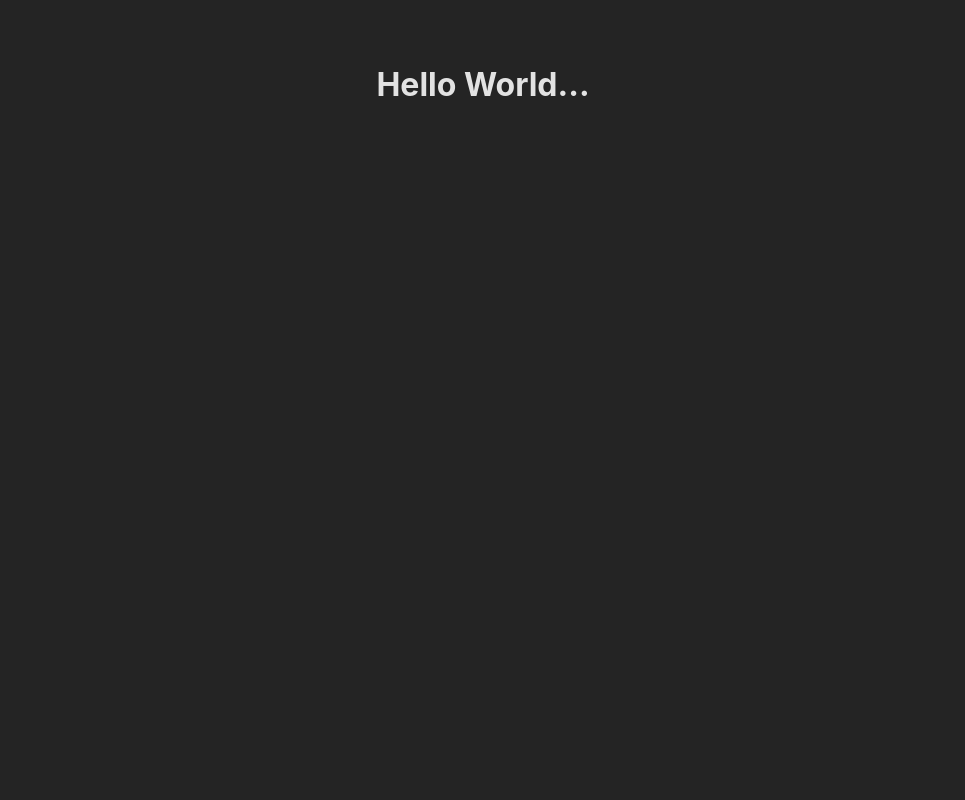
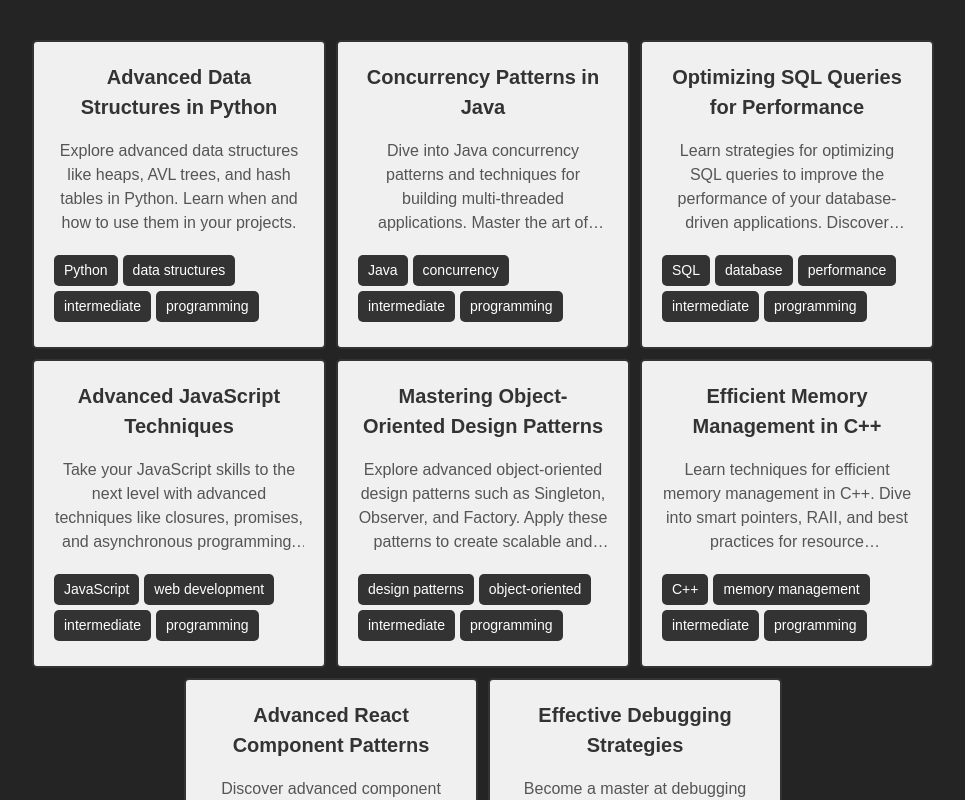
Before and after one commit to pi100000/write, a React (Vite) app in the folder frontend/: page / in a window 1280 px wide. Shown: the top 800 px of the page, without its empty margins (157-1122 px from the left). Built offline with nearby package versions, Linux system fonts and the light colour scheme.

Commit message:
feat(content-card): base styling and structure for displaying data

```diff
--- a/frontend/src/App.css
+++ b/frontend/src/App.css
@@ -4,3 +4,62 @@
   padding: 2rem;
   text-align: center;
 }
+
+.content-cards-container {
+  display: flex;
+  flex-wrap: wrap;
+  gap: 10px;
+  justify-content: center;
+}
+
+.content {
+  width: 250px;
+  height: 265px;
+}
+
+.content-card {
+  display: flex;
+  flex-direction: column;
+  padding: 20px;
+  background-color: #f0f0f0;
+  color: #333;
+  border: 2px solid #333;
+  border-radius: 5px;
+  font-family: Arial, sans-serif;
+}
+
+.content-card h2 {
+  font-size: 20px;
+  margin: 0;
+  color: #333;
+  flex: 1;
+}
+
+.content-card p {
+  font-size: 16px;
+  margin-top: 10px;
+  margin-bottom: 20px;
+  color: #555;
+  display: -webkit-box;
+  -webkit-line-clamp: 4;
+  -webkit-box-orient: vertical;
+  overflow: hidden;
+  text-overflow: ellipsis;
+}
+
+.tags {
+  display: flex;
+  flex-wrap: wrap;
+  max-height: 75px;
+  overflow-y: auto;
+}
+
+.tag {
+  background-color: #333;
+  color: white;
+  padding: 5px 10px;
+  border-radius: 5px;
+  margin-right: 5px;
+  margin-bottom: 5px;
+  font-size: 14px;
+}
--- a/frontend/src/App.tsx
+++ b/frontend/src/App.tsx
@@ -1,13 +1,16 @@
+import React from "react";
 import "./App.css";
+import ContentCard from "./components/ContentCard";
+import data from "./data.json";
 
-function App() {
-  return (
-    <>
-      <div>
-        <h1>Hello World...</h1>
-      </div>
-    </>
-  );
-}
+type AppProps = React.FC;
+
+const App: AppProps = () => {
+  const contentCards = data.map((item) => (
+    <ContentCard key={item.id} item={item} />
+  ));
+
+  return <div className="content-cards-container">{contentCards}</div>;
+};
 
 export default App;
--- /dev/null
+++ b/frontend/src/components/ContentCard.tsx
@@ -0,0 +1,28 @@
+import React from "react";
+
+interface ContentCardProps {
+  item: {
+    id: number;
+    title: string;
+    content: string;
+    tags: string[];
+  };
+}
+
+const ContentCard: React.FC<ContentCardProps> = ({ item }) => {
+  return (
+    <div className="content content-card" key={item.id}>
+      <h2>{item.title}</h2>
+      <p>{item.content}</p>
+      <div className="tags">
+        {item.tags.map((tag, index) => (
+          <span key={index} className="tag">
+            {tag}
+          </span>
+        ))}
+      </div>
+    </div>
+  );
+};
+
+export default ContentCard;
--- /dev/null
+++ b/frontend/src/data.json
@@ -0,0 +1,55 @@
+[
+  {
+    "id": 1,
+    "title": "Advanced Data Structures in Python",
+    "content": "Explore advanced data structures like heaps, AVL trees, and hash tables in Python. Learn when and how to use them in your projects.",
+    "tags": ["Python", "data structures", "intermediate", "programming"]
+  },
+  {
+    "id": 2,
+    "title": "Concurrency Patterns in Java",
+    "content": "Dive into Java concurrency patterns and techniques for building multi-threaded applications. Master the art of thread synchronization.",
+    "tags": ["Java", "concurrency", "intermediate", "programming"]
+  },
+  {
+    "id": 3,
+    "title": "Optimizing SQL Queries for Performance",
+    "content": "Learn strategies for optimizing SQL queries to improve the performance of your database-driven applications. Discover indexing, query tuning, and more.",
+    "tags": ["SQL", "database", "performance", "intermediate", "programming"]
+  },
+  {
+    "id": 4,
+    "title": "Advanced JavaScript Techniques",
+    "content": "Take your JavaScript skills to the next level with advanced techniques like closures, promises, and asynchronous programming. Level up your web development projects.",
+    "tags": ["JavaScript", "web development", "intermediate", "programming"]
+  },
+  {
+    "id": 5,
+    "title": "Mastering Object-Oriented Design Patterns",
+    "content": "Explore advanced object-oriented design patterns such as Singleton, Observer, and Factory. Apply these patterns to create scalable and maintainable software.",
+    "tags": [
+      "design patterns",
+      "object-oriented",
+      "intermediate",
+      "programming"
+    ]
+  },
+  {
+    "id": 6,
+    "title": "Efficient Memory Management in C++",
+    "content": "Learn techniques for efficient memory management in C++. Dive into smart pointers, RAII, and best practices for resource management.",
+    "tags": ["C++", "memory management", "intermediate", "programming"]
+  },
+  {
+    "id": 7,
+    "title": "Advanced React Component Patterns",
+    "content": "Discover advanced component patterns in React, including render props, higher-order components (HOCs), and custom hooks. Build highly reusable UI components.",
+    "tags": ["React", "frontend development", "intermediate", "programming"]
+  },
+  {
+    "id": 8,
+    "title": "Effective Debugging Strategies",
+    "content": "Become a master at debugging your code. Learn essential strategies and tools for diagnosing and fixing bugs in your software projects.",
+    "tags": ["debugging", "development", "programming", "intermediate"]
+  }
+]
```
